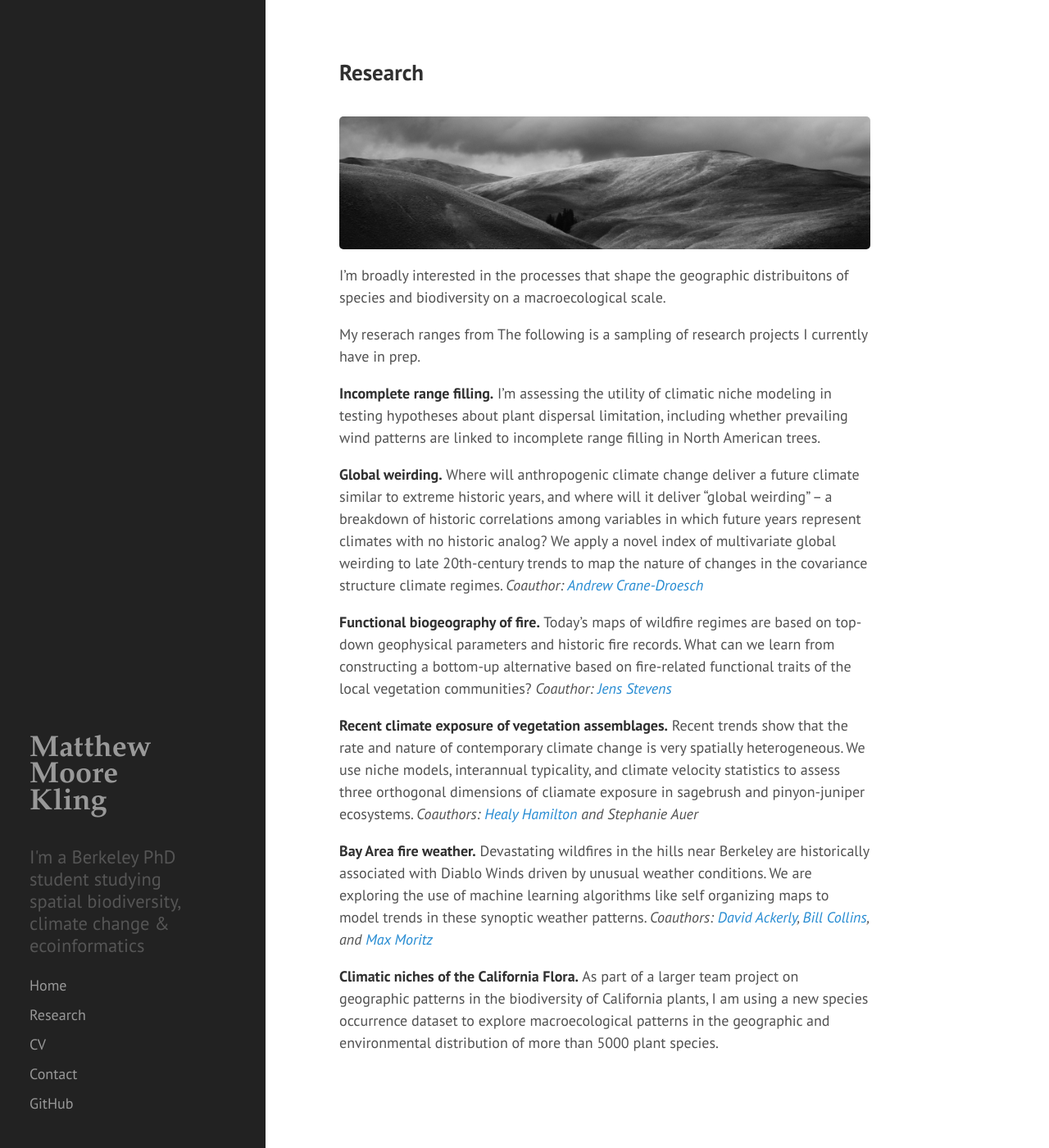
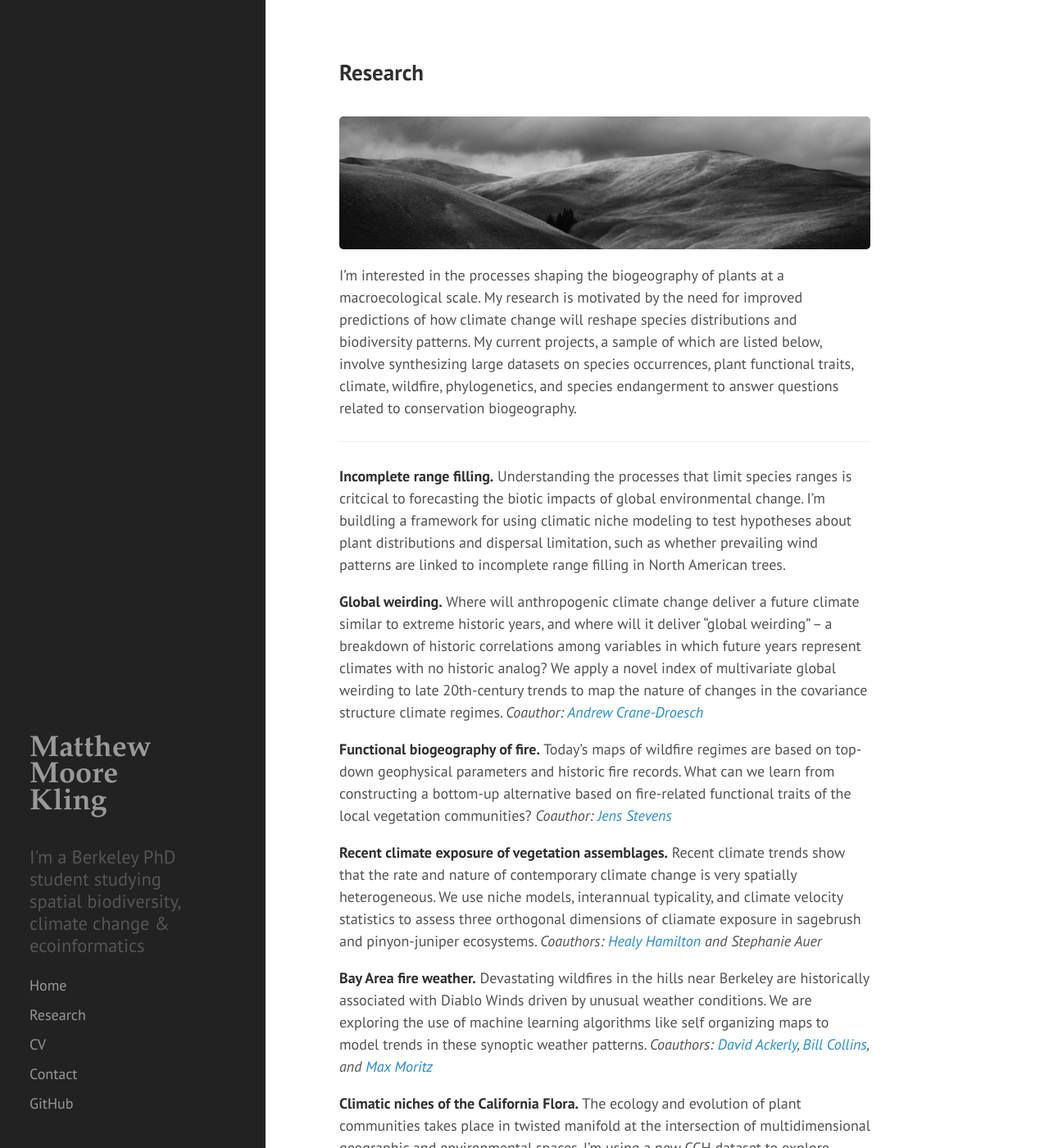
Before and after one commit to matthewkling/matthewkling.github.io, a Jekyll site: the page built from research.md, in a window 1280 px wide and 1400 px high. Shown: the whole window at 82% size. Built offline with Jekyll 4.4.1, drawn with Linux system fonts in a browser that asks for light colours; Markdown is read by kramdown in place of the engine named in the settings; some of the changed text lies outside the part shown.

Commit message:
update research and cv

```diff
--- a/_config.yml
+++ b/_config.yml
@@ -7,8 +7,8 @@ permalink:        pretty
 #relative_permalinks: true
 
 # Setup
-title:            Matthew<br>Moore<br>Kling
-tagline:          'biodiversity and climate change'
+title:            Matthew Kling
+tagline:          'biodiversity & climate change'
 description:      "<br>I'm a Berkeley PhD student studying<br>spatial biodiversity, climate change & ecoinformatics"
 url:              http://matthewkling.github.io
 baseurl:          /
--- a/_includes/sidebar.html
+++ b/_includes/sidebar.html
@@ -3,7 +3,8 @@
     <div class="sidebar-about">
       <h1>
         <a href="{{ site.baseurl }}">
-          {{ site.title }}
+          Matthew<br>Moore<br>Kling
+          <!-- {{ site.title }} -->
         </a>
       </h1>
       <p class="lead">{{ site.description }}</p>
--- a/research.md
+++ b/research.md
@@ -5,19 +5,19 @@ title: Research
 <br>
 ![oaks](/assets/hills.jpg)
 
-I'm broadly interested in the processes that shape the geographic distribuitons of species and biodiversity on a macroecological scale.
+I'm interested in the processes shaping the biogeography of plants at a macroecological scale. My research is motivated by the need for improved predictions of how climate change will reshape species distributions and biodiversity patterns. My current projects, a sample of which are listed below, involve synthesizing large datasets on species occurrences, plant functional traits, climate, wildfire, phylogenetics, and species endangerment to answer questions related to conservation biogeography.
 
-My reserach ranges from The following is a sampling of research projects I currently have in prep.
+-------------------------------------------
 
-__Incomplete range filling.__ I'm assessing the utility of climatic niche modeling in testing hypotheses about plant dispersal limitation, including whether prevailing wind patterns are linked to incomplete range filling in North American trees.
+__Incomplete range filling.__ Understanding the processes that limit species ranges is critcical to forecasting the biotic impacts of global environmental change. I'm buildling a framework for using climatic niche modeling to test hypotheses about plant distributions and dispersal limitation, such as whether prevailing wind patterns are linked to incomplete range filling in North American trees.
 
 __Global weirding.__ Where will anthropogenic climate change deliver a future climate similar to extreme historic years, and where will it deliver "global weirding" -- a breakdown of historic correlations among variables in which future years represent climates with no historic analog? We apply a novel index of multivariate global weirding to late 20th-century trends to map the nature of changes in the covariance structure climate regimes. *Coauthor: [Andrew Crane-Droesch](http://www.cranedroesch.net)*
 
 __Functional biogeography of fire.__ Today's maps of wildfire regimes are based on top-down geophysical parameters and historic fire records. What can we learn from constructing a bottom-up alternative based on fire-related functional traits of the local vegetation communities? *Coauthor: [Jens Stevens](http://www.stevensjt.net)*
 
-__Recent climate exposure of vegetation assemblages.__ Recent trends show that the rate and nature of contemporary climate change is very spatially heterogeneous. We use niche models, interannual typicality, and climate velocity statistics to assess three orthogonal dimensions of cliamate exposure in sagebrush and pinyon-juniper ecosystems.
+__Recent climate exposure of vegetation assemblages.__ Recent climate trends show that the rate and nature of contemporary climate change is very spatially heterogeneous. We use niche models, interannual typicality, and climate velocity statistics to assess three orthogonal dimensions of cliamate exposure in sagebrush and pinyon-juniper ecosystems.
 *Coauthors: [Healy Hamilton](http://www.natureserve.org/profile/11844) and Stephanie Auer*
 
 __Bay Area fire weather.__ Devastating wildfires in the hills near Berkeley are historically associated with Diablo Winds driven by unusual weather conditions. We are exploring the use of machine learning algorithms like self organizing maps to model trends in these synoptic weather patterns. *Coauthors: [David Ackerly](http://www.ackerlylab.org/people/david-ackerly-pi/), [Bill Collins](http://esd.lbl.gov/profiles/william-collins/), and [Max Moritz](https://nature.berkeley.edu/moritzlab/)*
 
-__Climatic niches of the California Flora.__ As part of a larger team project on geographic patterns in the biodiversity of California plants, I am using a new species occurrence dataset to explore macroecological patterns in the geographic and environmental distribution of more than 5000 plant species.
+__Climatic niches of the California Flora.__ The ecology and evolution of plant communities takes place in twisted manifold at the intersection of multidimensional geographic and environmental spaces. I'm using a new CCH dataset to explore macroecological patterns in the geographic ranges and climatic niches of all 5000+ California plant species.
```
Also changed, not shown: _posts/2016-01-19-analogs.md (+1 -1 lines), _posts/2016_03_03-colormap.md (added, +10 -0 lines), cv.md (+1 -0 lines), assets/mug.jpg (added).
